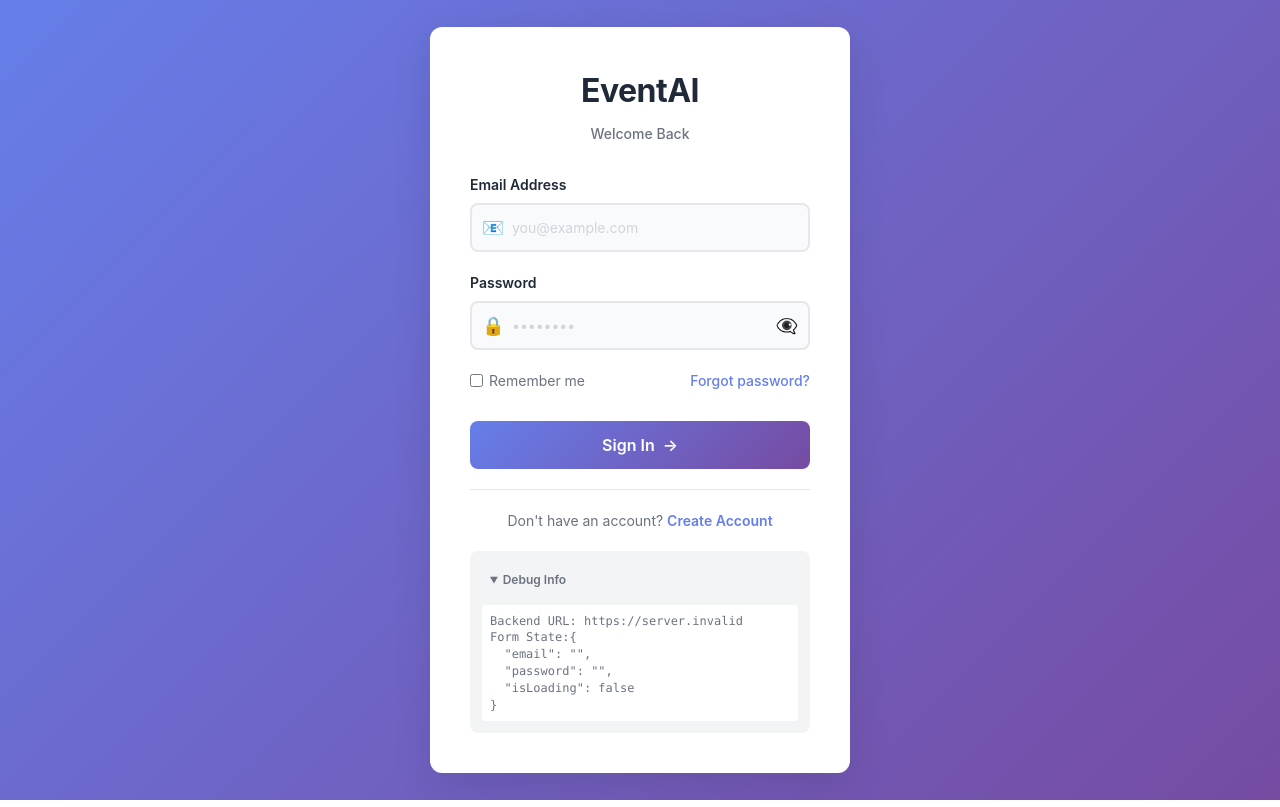
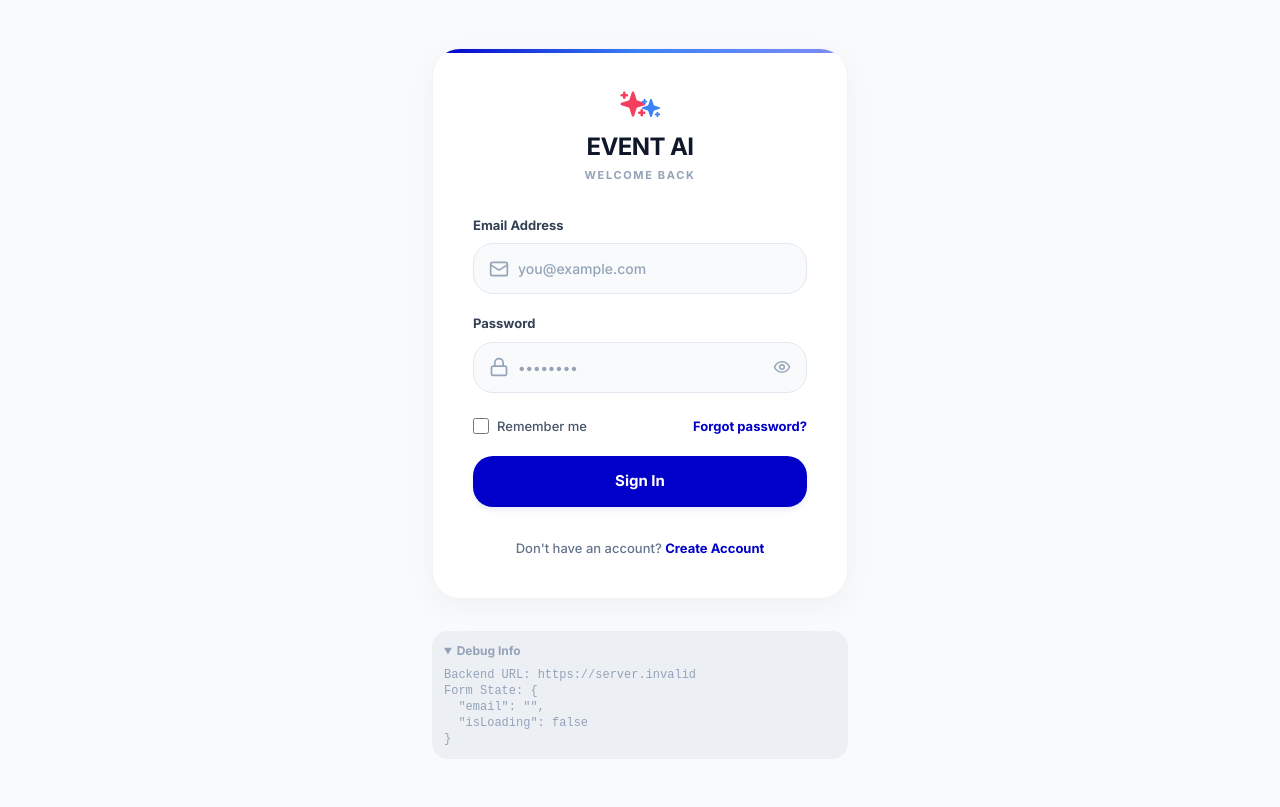
Before and after one commit to Raviraj2704/eventai-frontend, a React (Vite) app: page /login in a window 1280 px wide. Both pictures are taken after a click on the heading "Debug Info". Built offline with nearby package versions, Linux system fonts and the light colour scheme; no server answers.

Commit message:
Update login screen to enterprise white design matching splash and engagement center

```diff
--- a/src/pages/auth/LoginScreen.jsx
+++ b/src/pages/auth/LoginScreen.jsx
@@ -1,15 +1,14 @@
+// ============================================================================
+// EventAI - Premium Login Screen
+// File: src/pages/auth/LoginScreen.jsx
+// ============================================================================
+
 import { useState, useEffect } from 'react';
 import { useNavigate } from 'react-router-dom';
 import { useAuthStore } from '../../store/authStore';
-import styles from '../../styles/LoginPage.module.css';
+import { Sparkles, Mail, Lock, Eye, EyeOff, AlertCircle } from 'lucide-react';
 
-/**
- * LoginScreen Component
- * Handles user login with email and password
- * Uses Zustand auth store for state management
- */
-
-function LoginScreen() {
+export default function LoginScreen() {
   const navigate = useNavigate();
   const login = useAuthStore((state) => state.login);
   const isAuthenticated = useAuthStore((state) => state.isAuthenticated);
@@ -38,9 +37,6 @@ function LoginScreen() {
     };
   }, [clearError]);
 
-  /**
-   * Validate form inputs
-   */
   const validateForm = () => {
     const emailRegex = /^[^\s@]+@[^\s@]+\.[^\s@]+$/;
 
@@ -48,184 +44,160 @@ function LoginScreen() {
       setLocalError('Email is required');
       return false;
     }
-
     if (!emailRegex.test(email)) {
       setLocalError('Please enter a valid email address');
       return false;
     }
-
     if (!password) {
       setLocalError('Password is required');
       return false;
     }
-
     if (password.length < 6) {
       setLocalError('Password must be at least 6 characters');
       return false;
     }
-
     return true;
   };
 
-  /**
-   * Handle form submission
-   */
   const handleSubmit = async (e) => {
     e.preventDefault();
     setValidated(true);
     setLocalError('');
 
-    if (!validateForm()) {
-      return;
-    }
+    if (!validateForm()) return;
 
     const result = await login(email.toLowerCase().trim(), password);
 
     if (result.success) {
-      // Redirect to home after successful login
       navigate('/home');
     } else {
       setLocalError(result.error || 'Login failed. Please try again.');
     }
   };
 
-  /**
-   * Handle email input change
-   */
   const handleEmailChange = (e) => {
-    const value = e.target.value;
-    setEmail(value);
-
-    // Clear error when user starts typing
-    if (localError) {
-      setLocalError('');
-    }
+    setEmail(e.target.value);
+    if (localError) setLocalError('');
   };
 
-  /**
-   * Handle password input change
-   */
   const handlePasswordChange = (e) => {
-    const value = e.target.value;
-    setPassword(value);
-
-    // Clear error when user starts typing
-    if (localError) {
-      setLocalError('');
-    }
+    setPassword(e.target.value);
+    if (localError) setLocalError('');
   };
 
-  /**
-   * Display error message from store or local error
-   */
   const displayError = error || localError;
+  const inputBaseClass = "w-full pl-11 pr-4 py-3.5 bg-slate-50 border rounded-xl text-[14px] font-medium text-slate-900 placeholder:text-slate-400 focus:outline-none focus:ring-2 focus:ring-[#0000c8]/20 focus:border-[#0000c8] transition-all";
 
   return (
-    <div className={styles.container}>
-      <div className={styles.formWrapper}>
-        {/* Logo or Brand */}
-        <div className={styles.header}>
-          <h1 className={styles.title}>EventAI</h1>
-          <p className={styles.subtitle}>Welcome Back</p>
+    <div className="min-h-screen bg-slate-50 flex flex-col justify-center py-12 sm:px-6 lg:px-8 font-sans selection:bg-blue-100">
+      <div className="sm:mx-auto sm:w-full sm:max-w-md px-4">
+
+        {/* Main Card */}
+        <div className="bg-white py-10 px-6 shadow-[0_8px_30px_rgb(0,0,0,0.04)] sm:rounded-[28px] rounded-[24px] sm:px-10 border border-slate-100 relative overflow-hidden">
+
+          {/* Subtle top gradient bar for premium feel */}
+          <div className="absolute top-0 left-0 right-0 h-1 bg-gradient-to-r from-[#0000c8] via-blue-500 to-indigo-400"></div>
+
+          {/* Header & Branding */}
+          <div className="text-center mb-8">
+            <div className="flex justify-center mb-3">
+              <div className="flex -space-x-2">
+                <Sparkles className="text-rose-500 fill-rose-500" size={30} />
+                <Sparkles className="text-blue-500 fill-blue-500 mt-2" size={22} />
+              </div>
+            </div>
+            <h1 className="text-2xl font-black text-slate-900 tracking-tight mb-1">
+              EVENT AI
+            </h1>
+            <p className="text-[11px] font-bold text-slate-400 tracking-[0.15em] uppercase">
+              Welcome Back
+            </p>
           </div>
 
-        {/* Error Message */}
+          {/* Error Alert */}
           {displayError && (
-          <div className={styles.errorAlert} role="alert">
-            <span className={styles.errorIcon}>⚠️</span>
-            <span>{displayError}</span>
-            <button
-              type="button"
-              className={styles.closeError}
-              onClick={() => {
-                setLocalError('');
-                clearError();
-              }}
-              aria-label="Close error"
-            >
-              ✕
+            <div className="mb-6 bg-red-50 border border-red-100 rounded-xl p-4 flex items-start gap-3 animate-in fade-in duration-200">
+              <AlertCircle className="text-red-500 shrink-0 mt-0.5" size={18} />
+              <p className="text-[13px] font-medium text-red-800 flex-1 leading-relaxed">
+                {displayError}
+              </p>
+              <button onClick={() => { setLocalError(''); clearError(); }} className="text-red-400 hover:text-red-600 transition">
+                <X size={16} />
               </button>
             </div>
           )}
 
           {/* Login Form */}
-        <form onSubmit={handleSubmit} className={styles.form} noValidate>
+          <form onSubmit={handleSubmit} className="space-y-5" noValidate>
+
             {/* Email Input */}
-          <div className={styles.formGroup}>
-            <label htmlFor="email" className={styles.label}>
+            <div>
+              <label htmlFor="email" className="block text-[13px] font-bold text-slate-700 mb-2">
                 Email Address
               </label>
-            <div className={styles.inputWrapper}>
-              <span className={styles.inputIcon}>📧</span>
+              <div className="relative">
+                <div className="absolute inset-y-0 left-0 pl-4 flex items-center pointer-events-none">
+                  <Mail className={`h-5 w-5 ${validated && !email ? 'text-red-400' : 'text-slate-400'}`} />
+                </div>
                 <input
                   id="email"
                   type="email"
-                className={`${styles.input} ${
-                  validated && !email ? styles.invalid : ''
-                }`}
+                  className={`${inputBaseClass} ${validated && !email ? 'border-red-300 ring-4 ring-red-50' : 'border-slate-200'}`}
                   placeholder="you@example.com"
                   value={email}
                   onChange={handleEmailChange}
                   disabled={isLoading}
                   required
-                aria-label="Email address"
                   autoComplete="email"
                 />
               </div>
-            {validated && !email && (
-              <span className={styles.fieldError}>Email is required</span>
-            )}
             </div>
 
             {/* Password Input */}
-          <div className={styles.formGroup}>
-            <label htmlFor="password" className={styles.label}>
+            <div>
+              <label htmlFor="password" className="block text-[13px] font-bold text-slate-700 mb-2">
                 Password
               </label>
-            <div className={styles.passwordWrapper}>
-              <span className={styles.inputIcon}>🔒</span>
+              <div className="relative">
+                <div className="absolute inset-y-0 left-0 pl-4 flex items-center pointer-events-none">
+                  <Lock className={`h-5 w-5 ${validated && !password ? 'text-red-400' : 'text-slate-400'}`} />
+                </div>
                 <input
                   id="password"
                   type={showPassword ? 'text' : 'password'}
-                className={`${styles.input} ${
-                  validated && !password ? styles.invalid : ''
-                }`}
+                  className={`${inputBaseClass} pr-12 ${validated && !password ? 'border-red-300 ring-4 ring-red-50' : 'border-slate-200'}`}
                   placeholder="••••••••"
                   value={password}
                   onChange={handlePasswordChange}
                   disabled={isLoading}
                   required
-                aria-label="Password"
                   autoComplete="current-password"
                 />
                 <button
                   type="button"
-                className={styles.togglePassword}
                   onClick={() => setShowPassword(!showPassword)}
+                  className="absolute inset-y-0 right-0 pr-4 flex items-center text-slate-400 hover:text-slate-600 focus:outline-none"
                   disabled={isLoading}
-                aria-label={
-                  showPassword ? 'Hide password' : 'Show password'
-                }
                 >
-                {showPassword ? '👁️' : '👁️‍🗨️'}
+                  {showPassword ? <EyeOff size={18} /> : <Eye size={18} />}
                 </button>
               </div>
-            {validated && !password && (
-              <span className={styles.fieldError}>Password is required</span>
-            )}
             </div>
 
             {/* Remember Me & Forgot Password */}
-          <div className={styles.formActions}>
-            <label className={styles.checkbox}>
+            <div className="flex items-center justify-between pt-1">
+              <label className="flex items-center gap-2 cursor-pointer group">
                 <input
                   type="checkbox"
                   defaultChecked={false}
                   disabled={isLoading}
+                  className="w-4 h-4 rounded border-slate-300 text-[#0000c8] focus:ring-[#0000c8]"
                 />
-              <span>Remember me</span>
+                <span className="text-[13px] font-medium text-slate-600 group-hover:text-slate-800 transition">
+                  Remember me
+                </span>
               </label>
-            <a href="/forgot-password" className={styles.link}>
+              <a href="/forgot-password" className="text-[13px] font-bold text-[#0000c8] hover:text-blue-800 transition">
                 Forgot password?
               </a>
             </div>
@@ -233,51 +205,46 @@ function LoginScreen() {
             {/* Submit Button */}
             <button
               type="submit"
-            className={styles.submitButton}
               disabled={isLoading}
-            aria-busy={isLoading}
+              className="w-full mt-2 flex justify-center items-center gap-2 py-3.5 px-4 rounded-xl shadow-md shadow-blue-900/10 text-[15px] font-bold text-white bg-[#0000c8] hover:bg-blue-800 focus:outline-none focus:ring-4 focus:ring-blue-100 transition-all disabled:opacity-70 disabled:cursor-not-allowed"
             >
               {isLoading ? (
-              <span className={styles.loadingSpinner}>
-                <span className={styles.spinner}></span>
-                Signing In...
-              </span>
+                <>
+                  <div className="w-5 h-5 border-2 border-white/30 border-t-white rounded-full animate-spin"></div>
+                  <span>Signing In...</span>
+                </>
               ) : (
-              <>
                 <span>Sign In</span>
-                <span className={styles.arrow}>→</span>
-              </>
               )}
             </button>
           </form>
 
           {/* Sign Up Link */}
-        <div className={styles.footer}>
-          <p>
+          <div className="mt-8 text-center">
+            <p className="text-[13px] font-medium text-slate-500">
               Don't have an account?{' '}
-            <a href="/register" className={styles.link}>
+              <a href="/register" className="font-bold text-[#0000c8] hover:text-blue-800 transition">
                 Create Account
               </a>
             </p>
           </div>
 
+        </div>
+
         {/* Debug Info (Dev Only) */}
         {import.meta.env.DEV && (
-          <details className={styles.debugInfo}>
-            <summary>Debug Info</summary>
-            <pre>
-              Backend URL:{' '}
-              {import.meta.env.VITE_BACKEND_URL ||
-                'https://event-ai-backend-o2f3.onrender.com'}
+          <div className="mt-8">
+            <details className="text-xs text-slate-400 bg-slate-200/50 rounded-lg p-3">
+              <summary className="cursor-pointer font-bold select-none">Debug Info</summary>
+              <pre className="mt-2 overflow-x-auto whitespace-pre-wrap">
+                Backend URL: {import.meta.env.VITE_BACKEND_URL || 'https://event-ai-backend-o2f3.onrender.com'}
                 {'\n'}
-              Form State:
-              {JSON.stringify({ email, password, isLoading }, null, 2)}
+                Form State: {JSON.stringify({ email, isLoading }, null, 2)}
               </pre>
             </details>
+          </div>
         )}
       </div>
     </div>
   );
 }
-
-export default LoginScreen;
```
Lines whose indentation alone changed are shown as unchanged.
